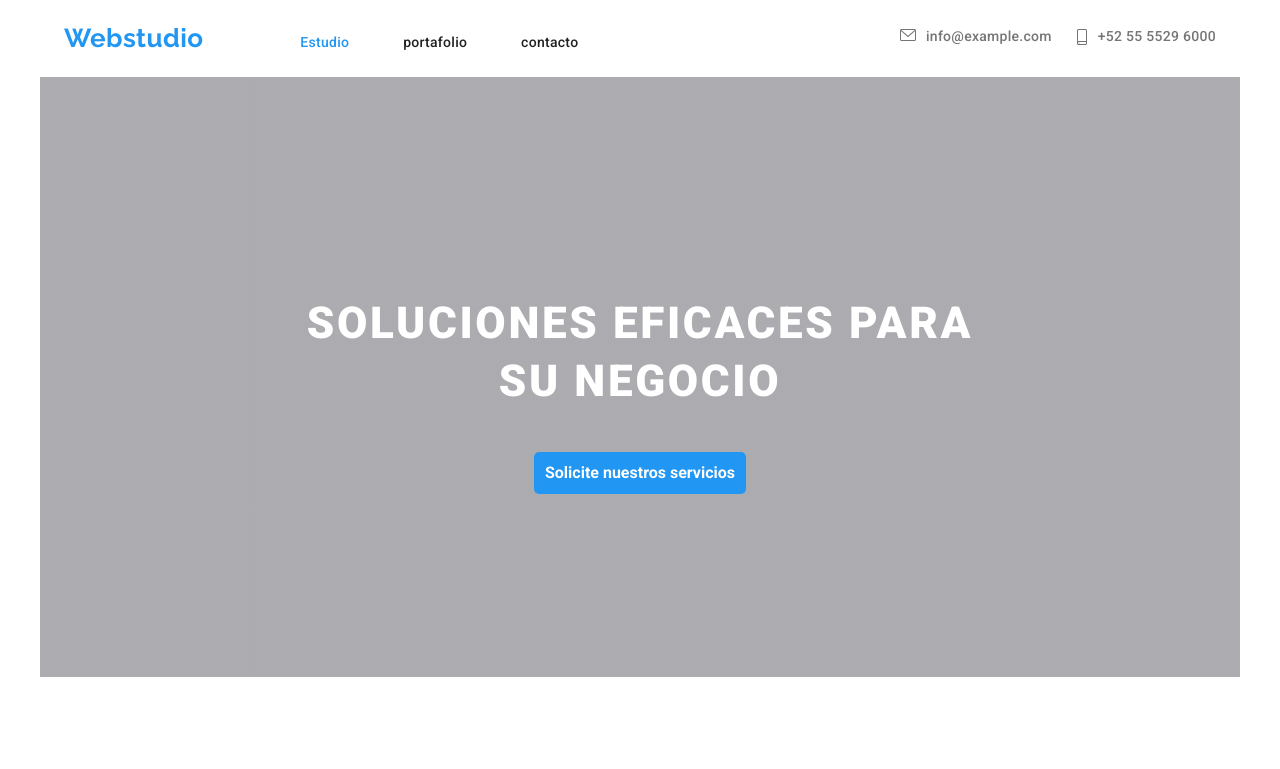
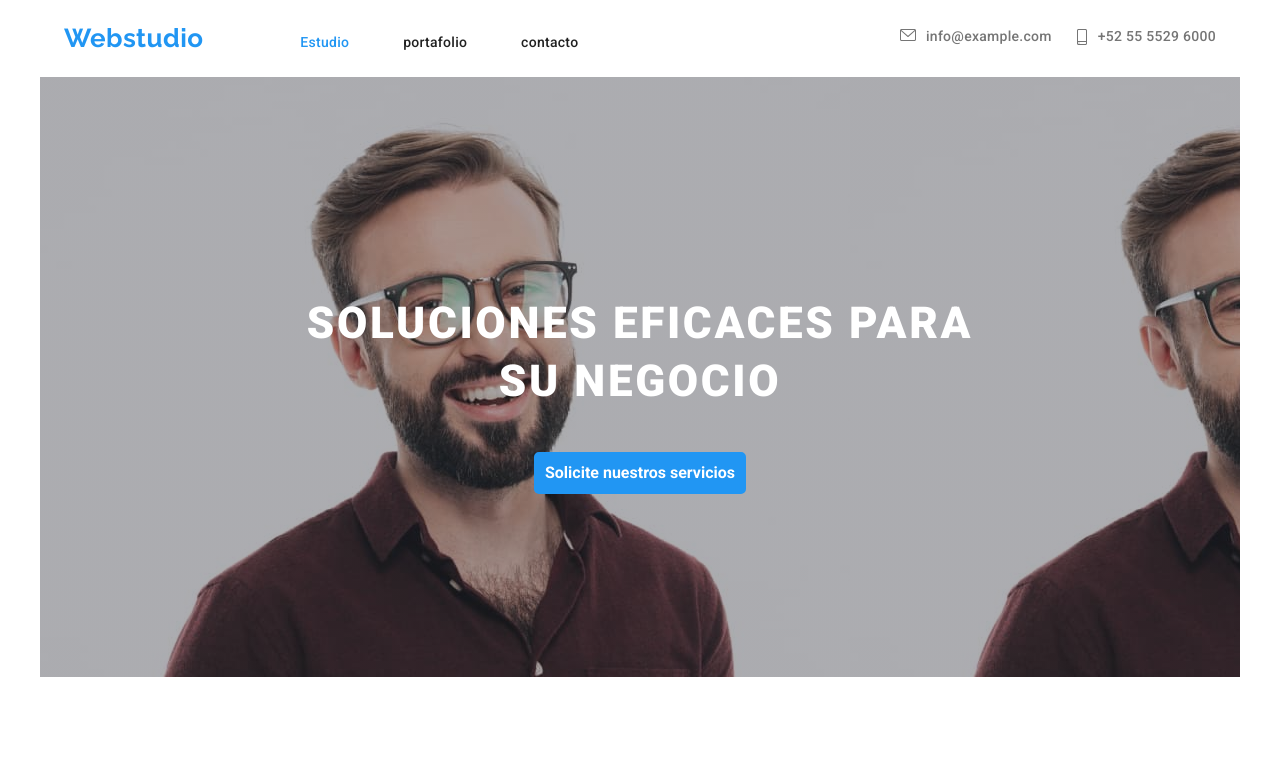
Before and after one commit to NIDIARAMIREZREYES/goit-markup-hw-04, a plain HTML site: page index.html in a window 1280 px wide. Shown: the top 769 px of the page. Drawn offline with nearby package versions, Linux system fonts and the light colour scheme.

Commit message:
Update styles.css

```diff
--- a/css/styles.css
+++ b/css/styles.css
@@ -111,7 +111,7 @@ ul {
       rgba(47, 48, 58, 0.4),
       rgba(47, 48, 58, 0.4)
     ),
-   url(images/people.jpg);
+   url(/images/team1.jpg);
 }
 .hero-container {
   display: flex;
```
